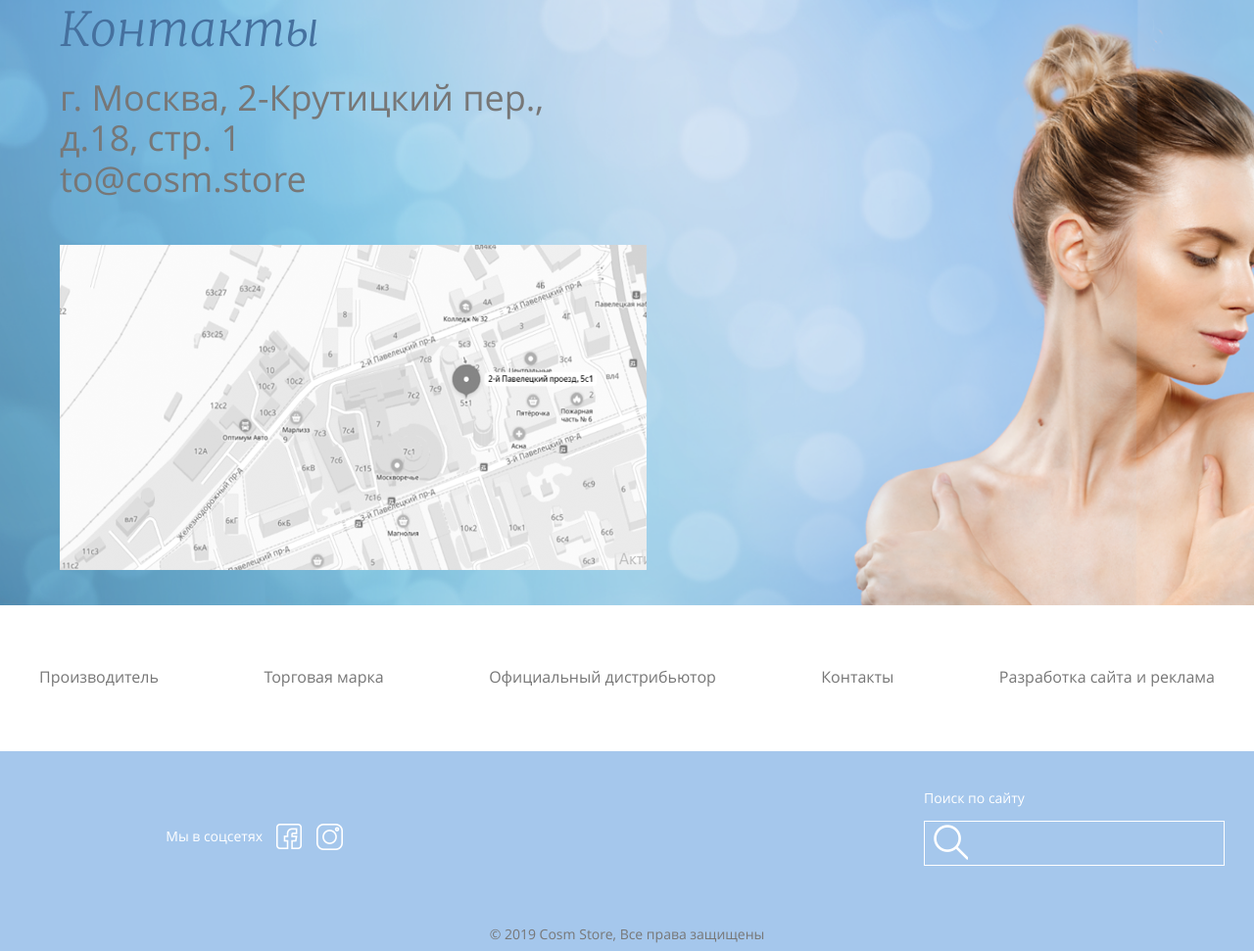
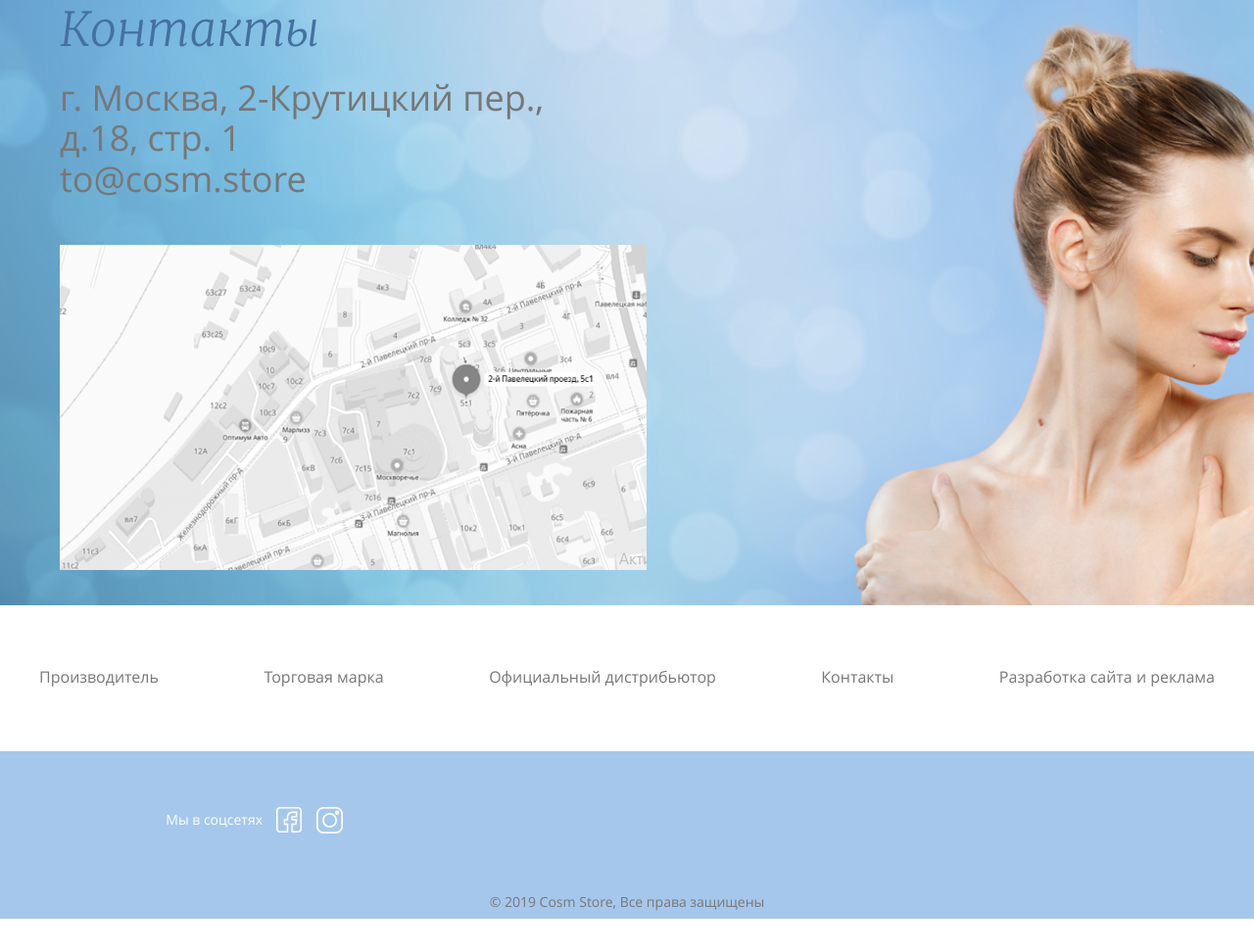
Before and after one commit to Tenkoru/renew, a plain HTML site: page index.html in a window 1280 px wide. Shown: the part 6360-7331 px from the top of the page at 98% size. After the commit the page ends 7298 px from the top, so only its background shows below. Drawn offline with nearby package versions, Linux system fonts and the light colour scheme.

Commit message:
remove search block

```diff
--- a/index.html
+++ b/index.html
@@ -394,13 +394,13 @@
                                 </li>
                             </ul>
                         </div>
-                        <div class="about__block search">
+                        <!-- <div class="about__block search">
                             <h3 class="search__title">Поиск по сайту</h3>
                             <form class="search__form">
                                 <input type="text" class="search__input" />
                                 <button class="search__submit" type="submit"></button>
                             </form>
-                        </div>
+                        </div> -->
                         <div class="about__block about__block--width-100p">
                             <p class="about__copy">© 2019 Cosm Store, Все права защищены</p>
                         </div>
```
